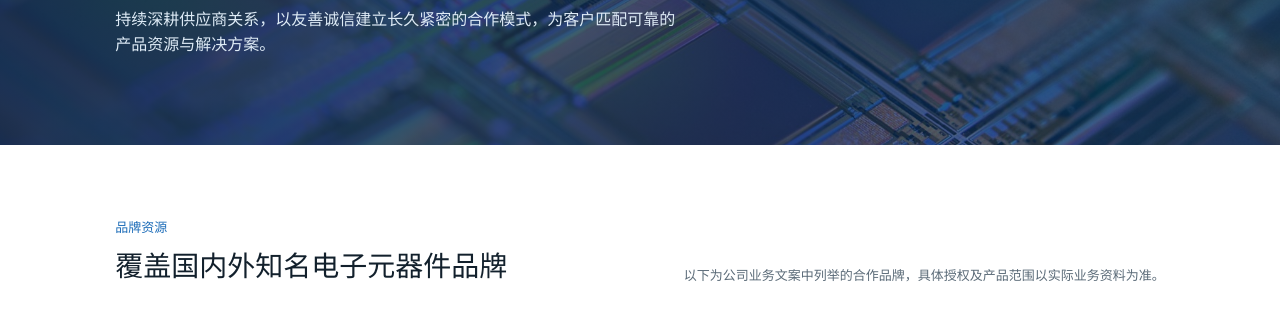
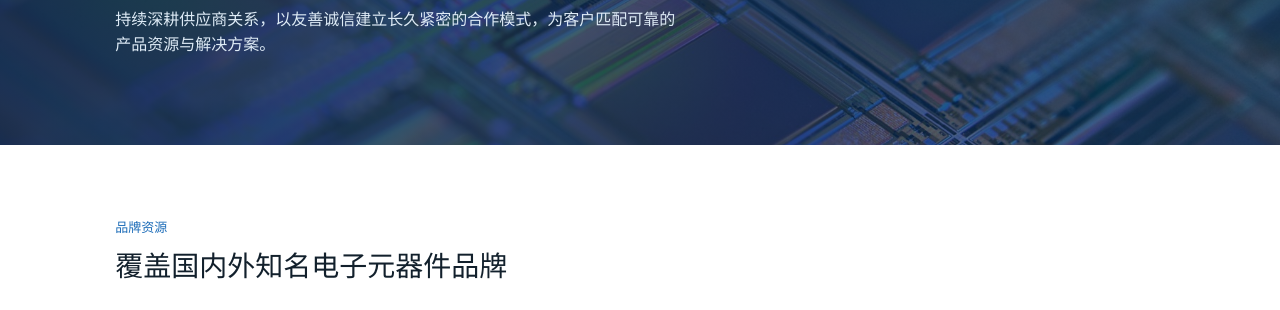
Before and after one commit to thmas-ux/longshi-haizhi-website, a plain HTML site: page brands.html in a window 1280 px wide. Shown: the part 251-561 px from the top of the page. Drawn offline with Linux system fonts and the light colour scheme.

Commit message:
Remove brand disclaimer note from brands page

```diff
--- a/brands.html
+++ b/brands.html
@@ -31,7 +31,6 @@
     <section class="lh-section">
       <div class="lh-section-head">
         <div><div class="lh-label">品牌资源</div><h2>覆盖国内外知名电子元器件品牌</h2></div>
-        <div class="lh-note">以下为公司业务文案中列举的合作品牌，具体授权及产品范围以实际业务资料为准。</div>
       </div>
       <div class="lh-brand-grid" aria-label="合作品牌">
         <div class="lh-brand-tile"><img src="assets/brands/st.png" alt="ST" /></div>
```
